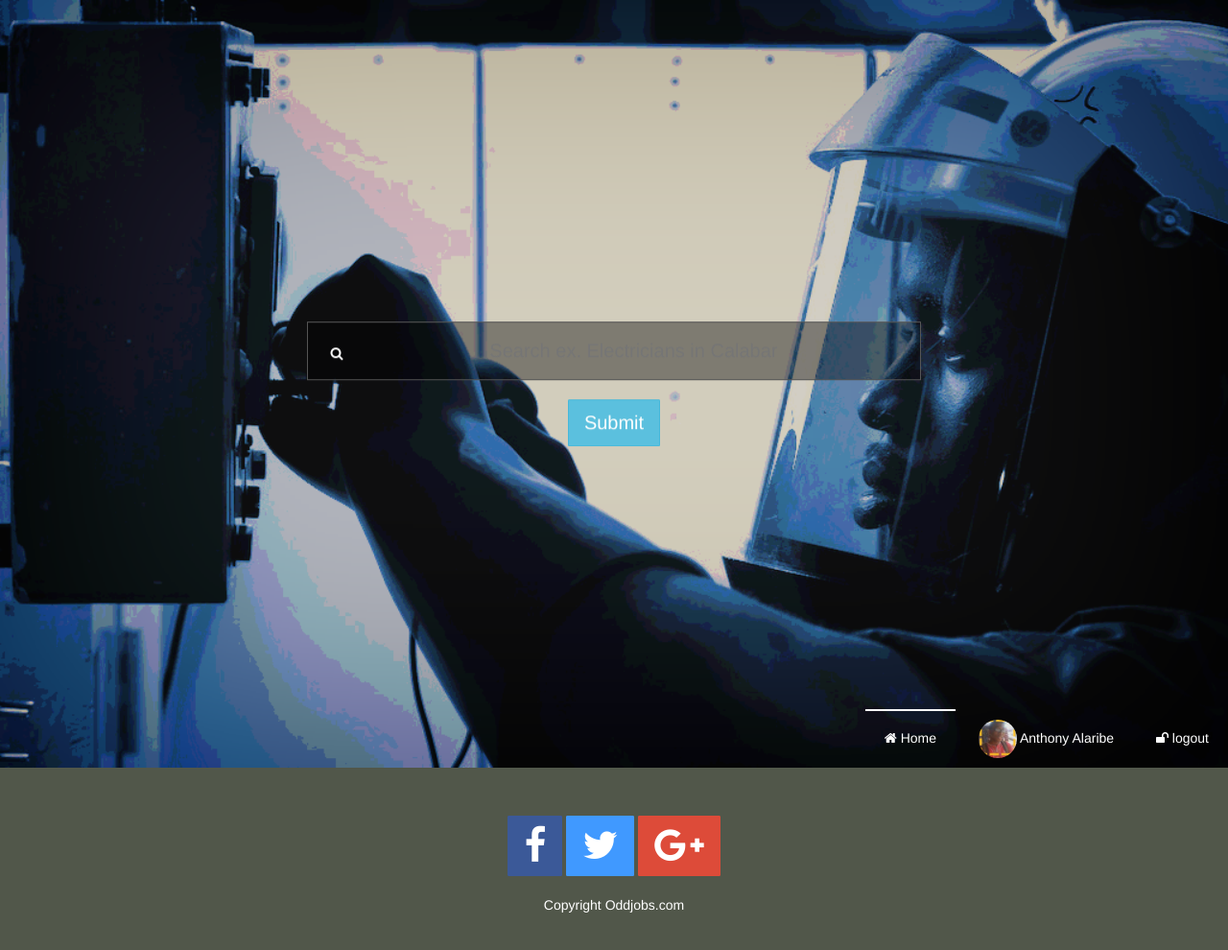
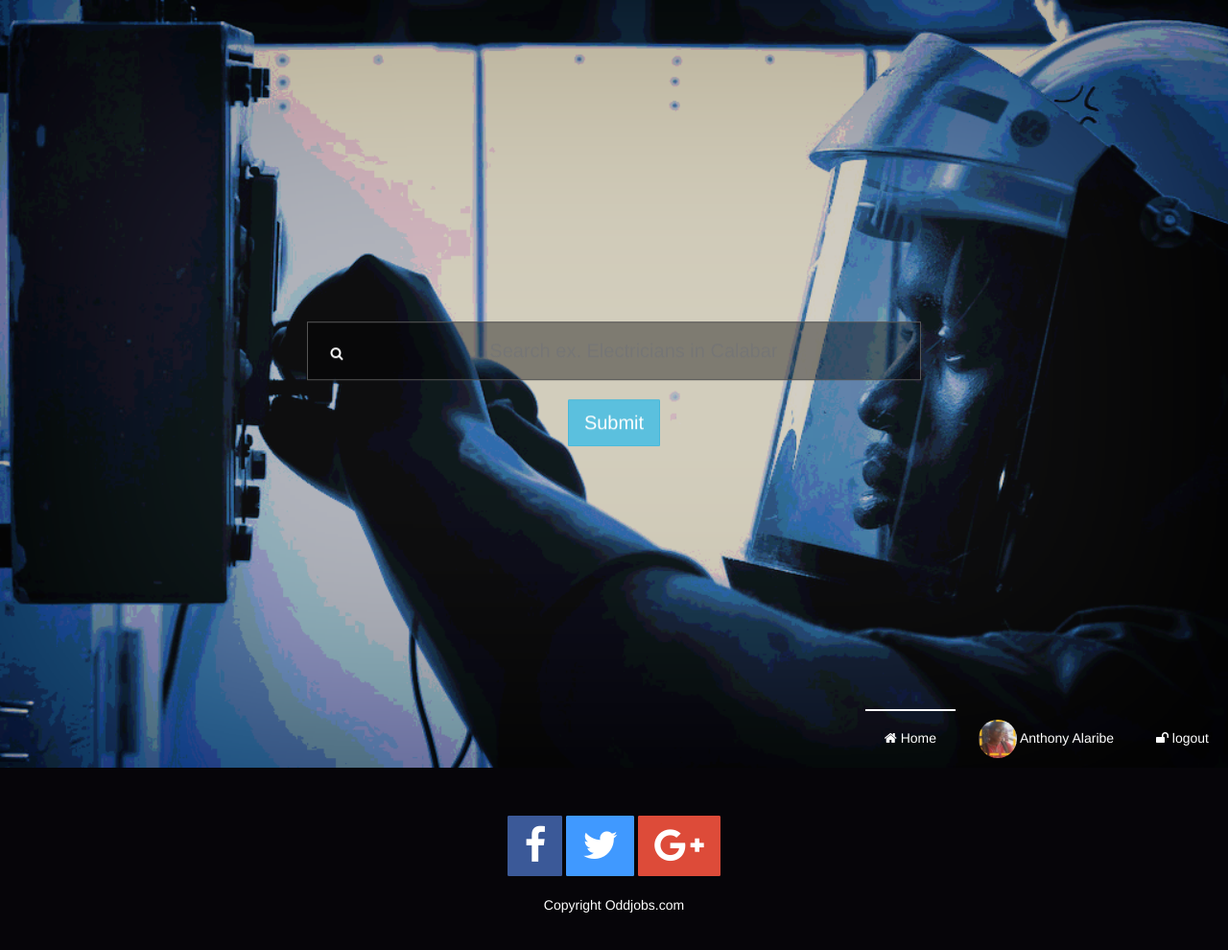
Before and after one commit to tonyalaribe/oddjobs, a website: page app/index.html in a window 1280 px wide. Shown: the whole page at 96% size. Drawn offline with nearby package versions, Linux system fonts and the light colour scheme; files that its build step writes are made by us from their sources.

Commit message:
about to start angular js ish

```diff
--- a/app/styles/main.scss
+++ b/app/styles/main.scss
@@ -50,7 +50,7 @@ body {
 .foot{
   width:100%;
   min-height:15%;
-  background-color:#51574a;
+  background-color:#060509;
   text-align:center;
   padding:50px;
   color:#fff;
```
